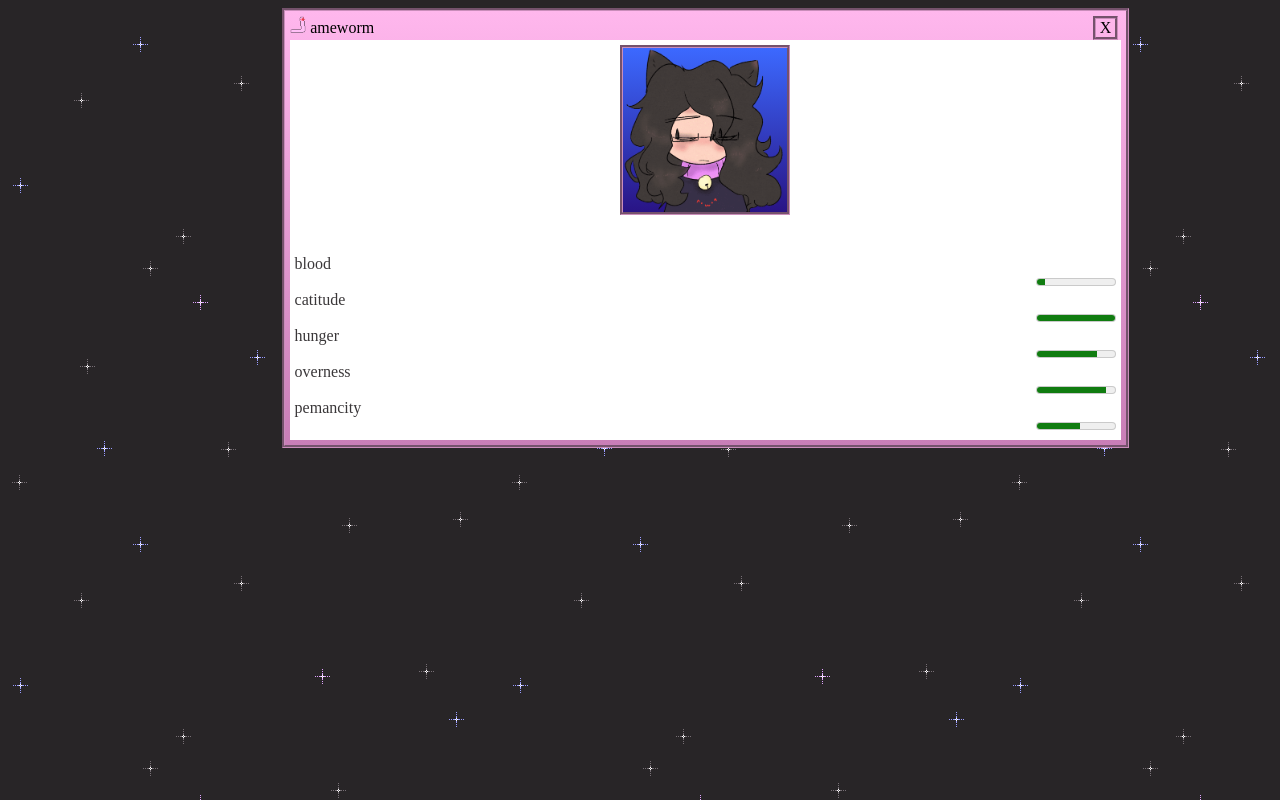
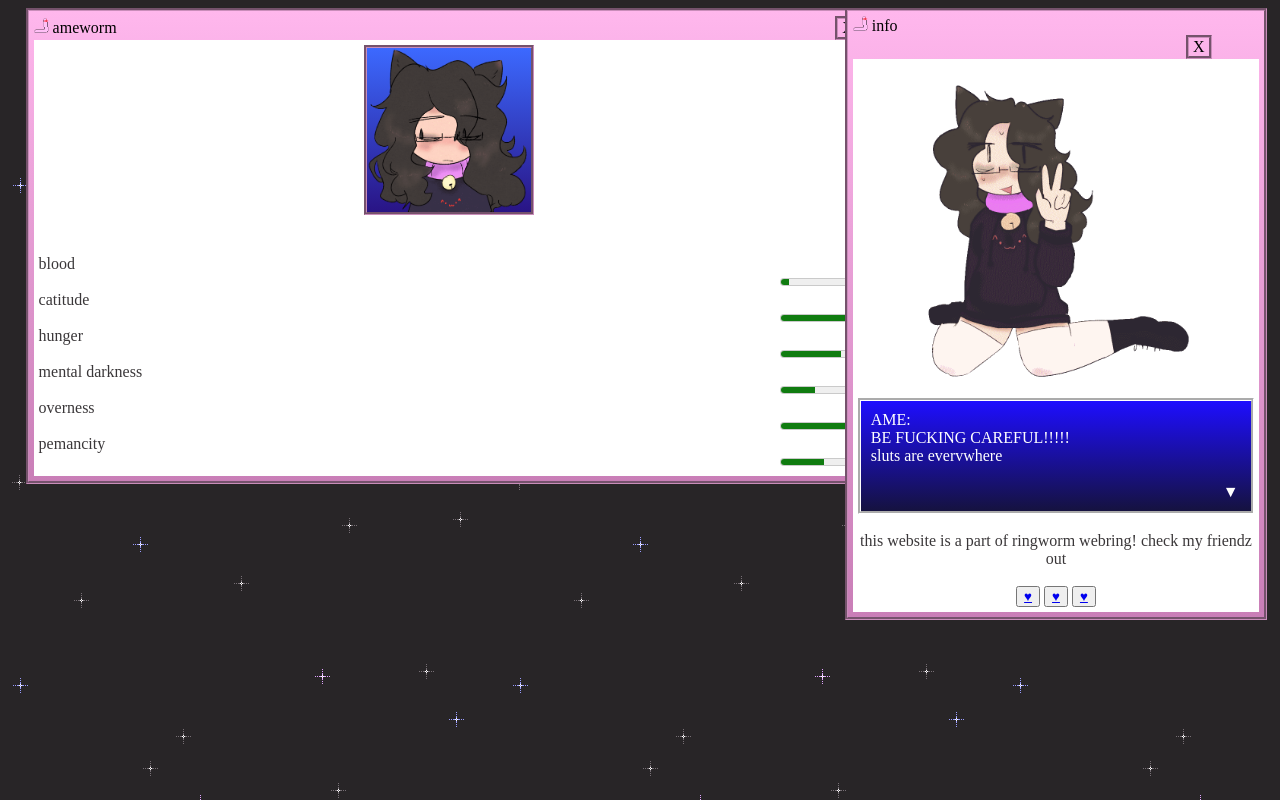
Before and after one commit to ameworm/ameworm.github.io, a plain HTML site: page index.html in a window 1280 px wide. Drawn offline with Linux system fonts and the light colour scheme.

Commit message:
started info box + webring links I LOVE WEBSITES XDDDDDD

```diff
--- a/index.html
+++ b/index.html
@@ -2,9 +2,9 @@
 <html>
     <link rel="stylesheet" href="style.css">
     <body>
-        <div class="box">
-            <img src="i/amewormicon.png"> ameworm <div style="display:inline-block; margin-left:86%; border-style:groove; border-color:#c98dba;">&nbsp;X&nbsp;</div>
-            <div class="box-contents">
+        <div class="pet">
+            <img src="i/amewormicon.png" width="15"> ameworm <div style="display:inline-block; margin-left:86%; border-style:groove; border-color:#c98dba;">&nbsp;X&nbsp;</div>
+            <div class="pet-contents">
                 <img src="i/portrait.png">
                 <br><br><br>
 
@@ -17,6 +17,9 @@
                 <div style="text-align: left;"><label for="hunger">hunger</label></div>
                 <div style="text-align: right;"><meter id="hunger" value="8" min="1" max="10"></meter></div>
 
+                <div style="text-align: left;"><label for="mental">mental darkness</label></div>
+                <div style="text-align: right;"><meter id="mental" value="5" min="1" max="10"></meter></div>
+
                 <div style="text-align: left;"><label for="overness">overness</label></div>
                 <div style="text-align: right;"><meter id="overness" value="9" min="1" max="10"></meter></div>
 
@@ -24,5 +27,17 @@
                 <div style="text-align: right;"><meter id="pemancity" value="6" min="1" max="10"></meter></div>
             </div>
         </div>
+
+        <div class="infobox">
+            <img src="i/amewormicon.png" width="15"> info <div style="display:inline-block; margin-left:82%; border-style:groove; border-color:#c98dba;">&nbsp;X&nbsp;</div>
+            <div class="infobox-contents">
+                <img src="i/peacesign.png">
+
+                <div class="textbox">AME: <br>BE FUCKING CAREFUL!!!!! <br>sluts are evervwhere<br><br><div style=display:inline-block;margin-left:95%>▼</div></div>
+                <br>
+                this website is a part of ringworm webring! check my friendz out
+                <div style="text-align: center;"><br><button><a href="https://kikiash.neocities.org">♥</a></button> <button><a href="https://bnyg1rl.neocities.org">♥</a></button> <button><a href="https://mcrplstcs.neocities.org">♥</a></button></div>
+            </div>
+        </div>
     </body>
 </html>
--- a/style.css
+++ b/style.css
@@ -3,35 +3,63 @@ html {
     background-image:url("i/starbg.png");
 }
 
-.box {
+.pet {
     background: linear-gradient(#ffb7ed, #c97eb7);
     color:#000;
     position: absolute;
-    left: 22%;
+    left: 2%;
     padding-top: 50px;
     padding: 5px;
     border-style:groove;
     border-color:#c98dba;
 }
 
-.box-contents {
+.pet-contents {
     text-align: center;
     background-color:#fff;
     color:#3A3739;
     padding: 5px;
-
-
 }
 
-.box img {
-    height: 2%;
-    width: 2%;
-}
-
-.box-contents img {
+.pet-contents img {
     height: 20%;
     width: 20%;
     border-style:groove;
     border-color:#c98dba;
     background: linear-gradient(#3c69ff, #291485);
 }
+
+.infobox {
+    background: linear-gradient(#ffb7ed, #c97eb7);
+    color:#000;
+    position: absolute;
+    left: 66%;
+    right: 1%;
+    padding-top: 50px;
+    padding: 5px;
+    border-style:groove;
+    border-color:#c98dba;
+    word-break:break-word;
+}
+
+.infobox-contents {
+    text-align: center;
+    background-color:#fff;
+    color:#3A3739;
+    padding: 5px;
+}
+
+.infobox-contents img {
+    height: 75%;
+    width: 75%;
+}
+
+.textbox {
+    background: linear-gradient(#1e0eff, #15123f);
+    padding: 10px;
+    border-style:groove;
+    border-color:#fff;
+    color:#fff;
+    text-align: left;
+    word-break:break-word;
+}
```
Also changed, not shown: i/peacesign.png (added).
